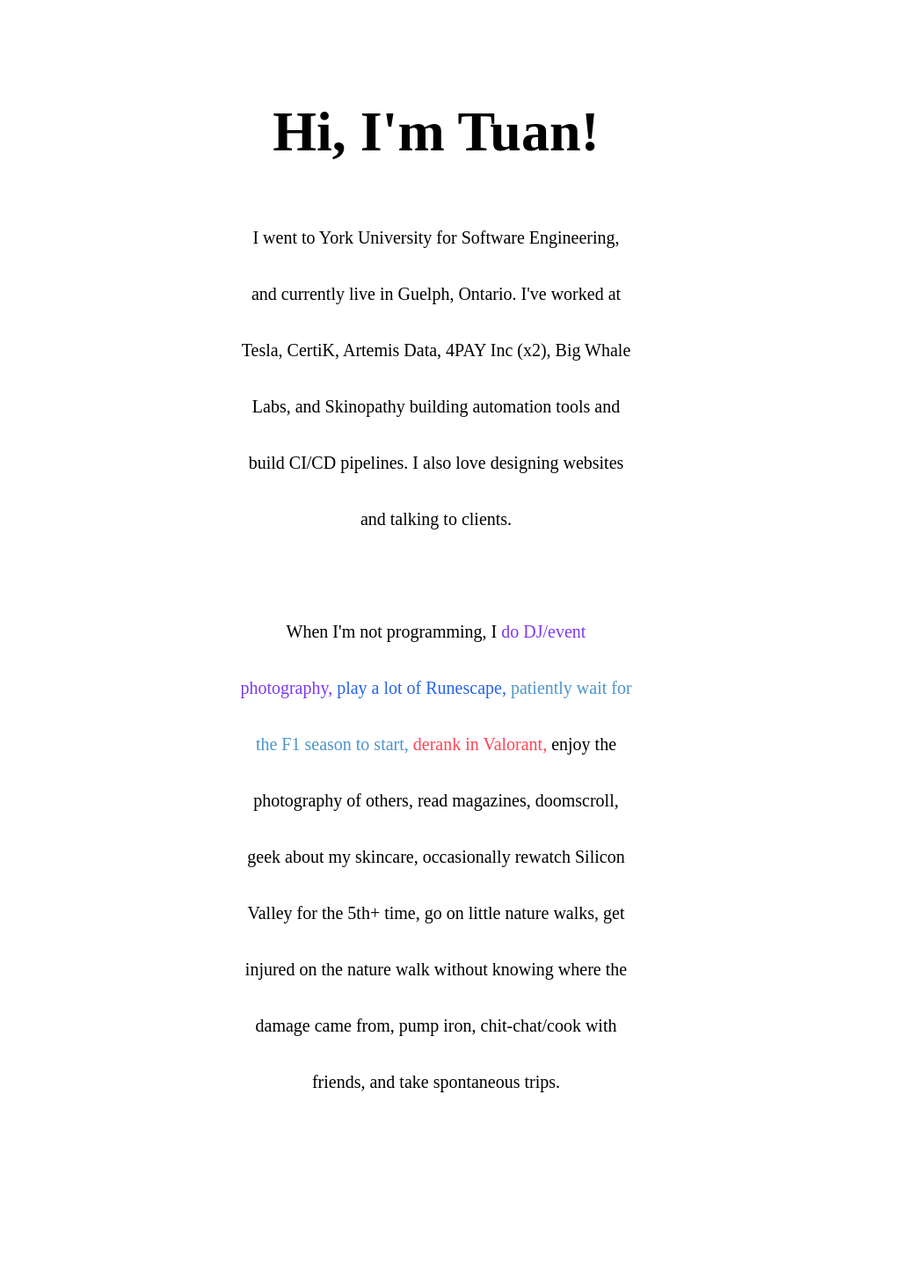
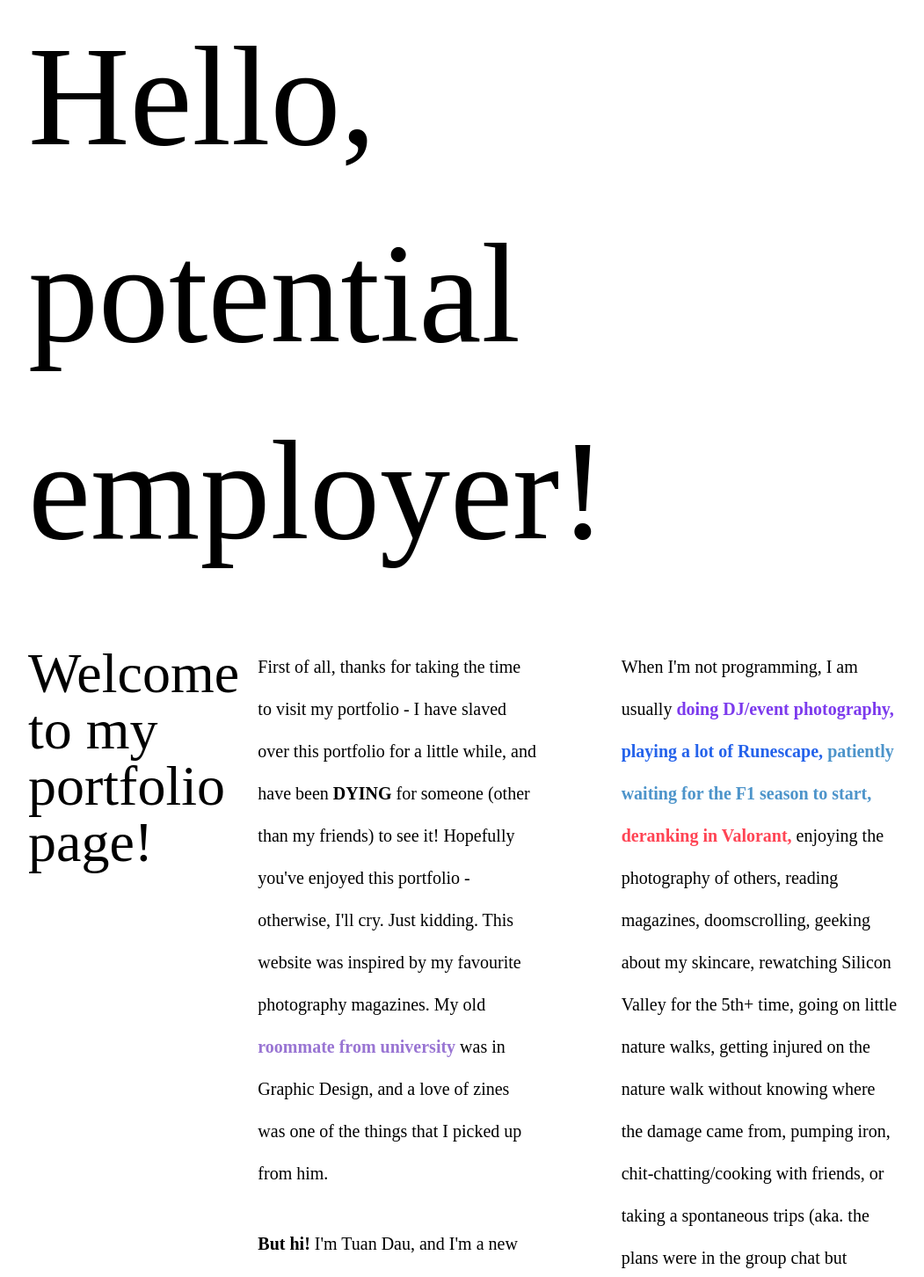
Before and after one commit to tuansydau/portfolio-website, a Next.js app: page /about in a window 1280 px wide. Shown: the part 100-1552 px from the top of the page at 88% size, without its empty margins (112-1163 px from the left). Built offline with nearby package versions, Linux system fonts and the light colour scheme; a web font is replaced by a local one.

Commit message:
style: about page

```diff
--- a/app/about/page.tsx
+++ b/app/about/page.tsx
@@ -8,121 +8,138 @@
     <div className="flex min-h-screen flex-col items-center justify-between">
       <Navbar highlightedButton={'about'} />
 
-      <div className="flex space-x-16 w-full justify-center mt-32 mb-32">
-        <div className="flex flex-col text-[#000] items-center justify-center mx-96">
+      <div className="flex flex-col max-w-[2000px]">
+        <div className="flex justify-center w-full px-36">
           <p
-            className="text-center w-fit mb-16"
+            className="w-fit mb-16"
+            style={{
+              fontFamily: 'Zodiak, serif',
+              fontSize: '10rem',
+              lineHeight: '14rem',
+              fontWeight: 100
+            }}
+          >
+            Hello, potential employer!
+          </p>
+        </div>
+        <div className="flex w-full text-[#000] px-36 space-x-24">
+          <div className="w-2/12">
+            <p
               style={{
                 fontFamily: 'Zodiak, serif',
                 fontSize: '4rem',
-              lineHeight: '3rem',
-              fontWeight: 700
+                lineHeight: '4rem',
+                fontWeight: 100
               }}
             >
-            Hi, I&apos;m Tuan!
+              Welcome to my portfolio page!
             </p>
+          </div>
+          <div className="w-5/12">
             <p
-            className="text-center w-fit mb-16"
               style={{
                 fontFamily: 'Zodiak, serif',
                 fontSize: '1.25rem',
-              lineHeight: '4rem',
+                lineHeight: '3rem',
                 fontWeight: 375
               }}
             >
-            I went to York University for Software Engineering, and currently
-            live in Guelph, Ontario. I&apos;ve worked at Tesla, CertiK, Artemis
-            Data, 4PAY Inc (x2), Big Whale Labs, and Skinopathy building
-            automation tools and build CI/CD pipelines. I also love designing
-            websites and talking to clients.
-          </p>
+              First of all, thanks for taking the time to visit my portfolio - I
+              have slaved over this portfolio for a little while, and have been{' '}
+              <b style={{ fontWeight: 900 }}>DYING</b> for someone (other than
+              my friends) to see it! Hopefully you&apos;ve enjoyed this
+              portfolio - otherwise, I&apos;ll cry. Just kidding. This website
+              was inspired by my favourite photography magazines. My old{' '}
+              <a
+                href="https://davidnngo.com/"
+                className="text-[#9975D3] font-extrabold"
+                target="_blank"
+              >
+                roommate from university
+              </a>{' '}
+              was in Graphic Design, and a love of zines was one of the things
+              that I picked up from him.
+            </p>{' '}
+            <div className="mt-8" />
             <p
-            className="text-center w-fit mb-16"
               style={{
                 fontFamily: 'Zodiak, serif',
                 fontSize: '1.25rem',
-              lineHeight: '4rem',
+                lineHeight: '3rem',
                 fontWeight: 375
               }}
             >
-            When I&apos;m not programming, I{' '}
+              <b style={{ fontWeight: 900 }}>But hi!</b> I&apos;m Tuan Dau, and
+              I&apos;m a new grad full stack developer. I went to York
+              University, and I&apos;ve interned at a total of 6 different
+              companies, mainly creating + designing internal tools/websites,
+              containerizing + deploying backend services, creating CI/CD
+              testing/deployment pipelines whenever I am summoned (via Slack
+              message).
+            </p>
+          </div>
+          <div className="w-5/12">
+            <p
+              style={{
+                fontFamily: 'Zodiak, serif',
+                fontSize: '1.25rem',
+                lineHeight: '3rem',
+                fontWeight: 375
+              }}
+            >
+              When I&apos;m not programming, I am usually{' '}
               <Link
-              className="text-violet-600 hover:text-violet-400"
+                className="font-extrabold text-violet-600 hover:text-violet-400"
                 href="https://www.tuandau.ca"
                 target="_blank"
               >
-              do DJ/event photography,
+                doing DJ/event photography,
               </Link>{' '}
               <Link
-              className="text-blue-600 hover:text-blue-400"
+                className="font-extrabold text-blue-600 hover:text-blue-400"
                 href="https://how-dry-is-moo.vercel.app/"
                 target="_blank"
               >
-              play a lot of Runescape,
+                playing a lot of Runescape,
               </Link>{' '}
               <Link
-              className="text-[#4d94ca] hover:text-[#8fc4ea]"
+                className="font-extrabold text-[#4d94ca] hover:text-[#8fc4ea]"
                 href="https://scuderia.alphatauri.com/en/"
                 target="_blank"
               >
-              patiently wait for the F1 season to start,
+                patiently waiting for the F1 season to start,
               </Link>{' '}
               <Link
-              className="text-[#FF4454] hover:text-[#f4979f]"
+                className="font-extrabold text-[#FF4454] hover:text-[#f4979f]"
                 href="https://tracker.gg/valorant/profile/riot/Verified%20Email%23NA1/overview"
                 target="_blank"
               >
-              derank in Valorant,
+                deranking in Valorant,
               </Link>{' '}
-            enjoy the photography of others, read magazines, doomscroll, geek
-            about my skincare, occasionally rewatch Silicon Valley for the 5th+
-            time, go on little nature walks, get injured on the nature walk
-            without knowing where the damage came from, pump iron,
-            chit-chat/cook with friends, and take spontaneous trips.
+              enjoying the photography of others, reading magazines,
+              doomscrolling, geeking about my skincare, rewatching Silicon
+              Valley for the 5th+ time, going on little nature walks, getting
+              injured on the nature walk without knowing where the damage came
+              from, pumping iron, chit-chatting/cooking with friends, or taking
+              a spontaneous trips (aka. the plans were in the group chat but
+              nobody did any actual planning until a day before).
             </p>
-          {/* <p
-            className="text-center w-fit mb-16"
+            <div className="mt-8" />
+            <p
               style={{
                 fontFamily: 'Zodiak, serif',
-              fontSize: '2.5rem',
-              lineHeight: '2rem',
+                fontSize: '1.25rem',
+                lineHeight: '3rem',
                 fontWeight: 375
               }}
             >
-            Quotes that I think about often
+              If you&apos;re looking for a full-stack developer who can
+              design/code prototypes, as well as create infrastructure to hold
+              up their code really really quickly, I&apos;d love to talk! Thanks
+              for checking out the portfolio, hope you enjoyed this word wall.
             </p>
-          <div className="flex flex-col items-center">
-            <p
-              className="text-center w-64 mb-4"
-              style={{
-                fontFamily: 'Zodiak, serif',
-                fontSize: '1.25rem',
-                lineHeight: '2rem',
-                fontWeight: 375
-              }}
-            >
-              &quot;If you&apos;ve got health insurance I want you to prove it
-              right now&quot;
-            </p>
-            <p
-              className="text-center w-full"
-              style={{
-                fontFamily: 'Zodiak, serif',
-                fontSize: '1.25rem',
-                lineHeight: '2rem',
-                fontWeight: 500
-              }}
-            >
-              <Link
-                href="https://youtu.be/nonZwh7nKUQ?si=ZaStIwTSEX5Ua7BZ&t=2125"
-                className="text-gray-600 hover:text-black"
-              >
-                - Dillon Francis
-              </Link>
-            </p>
-          </div> */}
           </div>
-        <div className="mt-32" />
+        </div>
       </div>
 
       <Footer />
--- a/app/page.tsx
+++ b/app/page.tsx
@@ -18,7 +18,7 @@
   const [modalOpen, setModalOpen] = useState<boolean>(false);
   const { x, y } = useMousePosition();
   const [isHover, setIsHover] = useState<boolean>(false);
-  var size = isHover ? 250 : 5;
+  var size = isHover ? 250 : 15;
   var color = isHover ? 'white' : 'black';
   var mixBlendMode = isHover ? 'difference' : 'normal';
 
@@ -26,8 +26,12 @@
   const textLeave = () => setIsHover(false);
 
   return (
-    <div className="flex min-h-screen flex-col items-center justify-between">
-      <Navbar highlightedButton={'home'} />
+    <div className="flex min-h-screen flex-col items-center">
+      <Navbar
+        highlightedButton={'home'}
+        buttonEnterFunction={textEnter}
+        buttonLeaveFunction={textLeave}
+      />
       <div className="cursor-outline" data-cursor-outline></div>
       <motion.div
         className="cursor z-50"
@@ -41,7 +45,11 @@
         }}
         /*
         // @ts-ignore */
-        animate={{ height: size, width: size }}
+        animate={{
+          height: size,
+          width: size
+        }}
+        transition={{ type: 'tween', stiffness: '250' }}
       />
       <Modal isModalOpen={modalOpen} modalSetter={setModalOpen} />
       <IntroSection
--- a/components/App/IntroSection.tsx
+++ b/components/App/IntroSection.tsx
@@ -10,16 +10,16 @@
   modalFunction
 }: IntroSectionProps) {
   return (
-    <div className="flex flex-col w-full items-center h-[800px] justify-between mt-16">
-      <div className="flex flex-col lg:flex-row items-center bg-white justify-center md:space-x-4 mt-8 md:mt-8 px-4">
+    <div
+      className="flex flex-col w-full items-center h-[800px] justify-center "
+      onMouseEnter={textEnterFunction}
+      onMouseLeave={textExitFunction}
+    >
+      <div className="flex flex-col lg:flex-row items-center bg-white justify-center md:space-x-4 -mt-16 px-4">
         <div className="flex flex-col max-w-[1200px] justify-center items-center -ml-16">
           <div className="flex">
             <div className="bg-black w-4 h-[360px] mt-8 -mr-8" />
-            <div
-              className="flex flex-col text-4xl rounded-md px-32 border-black"
-              onMouseEnter={textEnterFunction}
-              onMouseLeave={textExitFunction}
-            >
+            <div className="flex flex-col text-4xl rounded-md px-32 border-black">
               <div className="border-b-3 w-fit border-black">
                 <p
                   style={{
```
Lines whose indentation alone changed are shown as unchanged.
